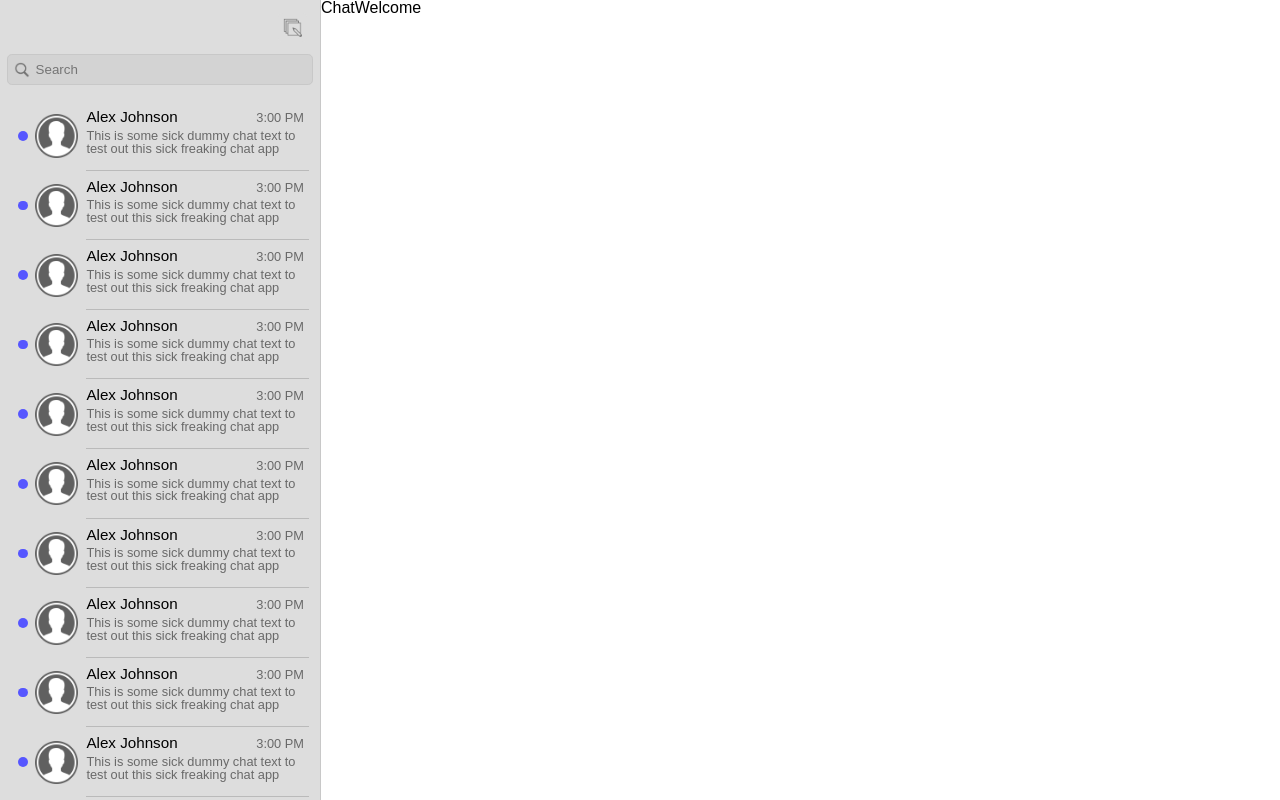
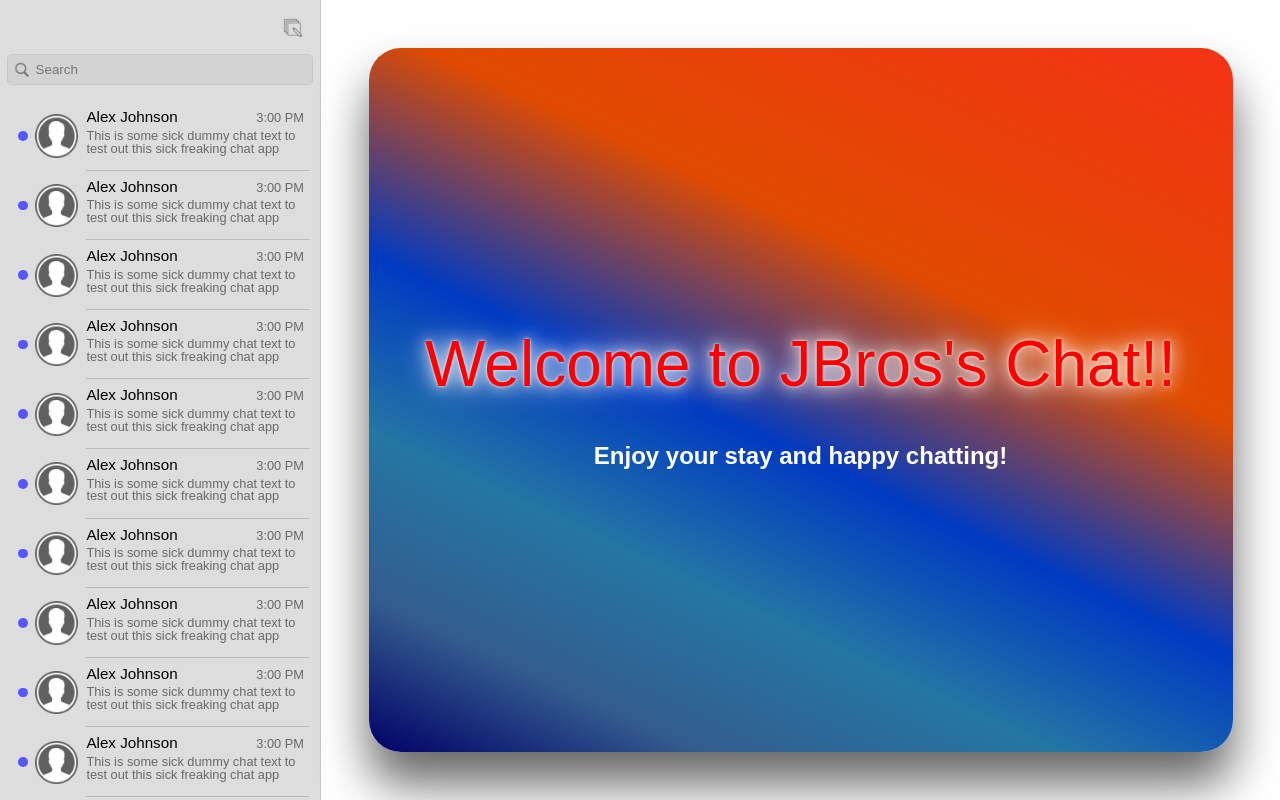
Before and after one commit to johnsonav1992/jbros-chat, a React (Vite) app in the folder frontend/: page / in a window 1280 px wide. Built offline with nearby package versions, Linux system fonts and the light colour scheme.

Commit message:
Finished Base Look

```diff
--- a/frontend/src/reset.css
+++ b/frontend/src/reset.css
@@ -31,6 +31,7 @@ body {
     cursor: default;
     overscroll-behavior: none;
     font-family: Arial, Helvetica, sans-serif;
+    -webkit-font-smoothing: antialiased;
 }
 ol, ul {
 	list-style: none;
--- a/frontend/src/views/ChatWelcome/ChatWelcome.module.css
+++ b/frontend/src/views/ChatWelcome/ChatWelcome.module.css
@@ -0,0 +1,40 @@
+.welcomeScreen {
+    width: 100%;
+    height: 100vh;
+    display: flex;
+    align-items: center;
+    justify-content: center;
+}
+
+.welcomeScreen>div {
+    background-image:
+        linear-gradient(25deg,
+            hsl(240deg 100% 20%) 0%,
+            hsl(213, 47%, 38%) 14%,
+            hsl(201, 64%, 39%) 29%,
+            hsl(222, 100%, 38%) 45%,
+            hsl(20deg 100% 44%) 66%,
+            hsl(8, 91%, 52%) 100%);
+    height: 40rem;
+    width: 50rem;
+    padding: 2rem;
+    border-radius: 2rem;
+    display: flex;
+    flex-direction: column;
+    align-items: center;
+    justify-content: center;
+    gap: 3rem;
+    box-shadow: 0 2rem 3rem 0 rgb(0, 0, 0, .6);
+}
+
+.title {
+    font-size: 4rem;
+    font-weight: 500;
+    text-align: center;
+    color: rgb(255, 0, 0);
+    text-shadow: 0 0 2rem white, 0 0 .2rem white, 0 0 1rem white;
+}
+
+.subTitle {
+    color: white;
+}
--- a/frontend/src/views/ChatWelcome/ChatWelcome.tsx
+++ b/frontend/src/views/ChatWelcome/ChatWelcome.tsx
@@ -1,9 +1,14 @@
-import styles from "./ChatWelcome.module.css"
+import styles from "./ChatWelcome.module.css";
 
 const ChatWelcome = () => {
-  return (
-    <div>ChatWelcome</div>
-  )
-}
+	return (
+		<main className={styles.welcomeScreen}>
+			<div>
+                <h1 className={styles.title}>Welcome to JBros's Chat!!</h1>
+                <h2 className={styles.subTitle}>Enjoy your stay and happy chatting!</h2>
+			</div>
+		</main>
+	);
+};
 
-export default ChatWelcome
+export default ChatWelcome;
--- a/frontend/src/views/Main/components/Sidebar/Sidebar.module.css
+++ b/frontend/src/views/Main/components/Sidebar/Sidebar.module.css
@@ -1,7 +1,8 @@
 .sidebar {
     display: flex;
     flex-direction: column;
-    width: 20rem;
+    min-width: 20rem;
+    max-width: 20rem;
     height: 100vh;
     border-right: solid 1px rgb(200, 200, 200);
     background-color: rgb(221, 221, 221);
```
